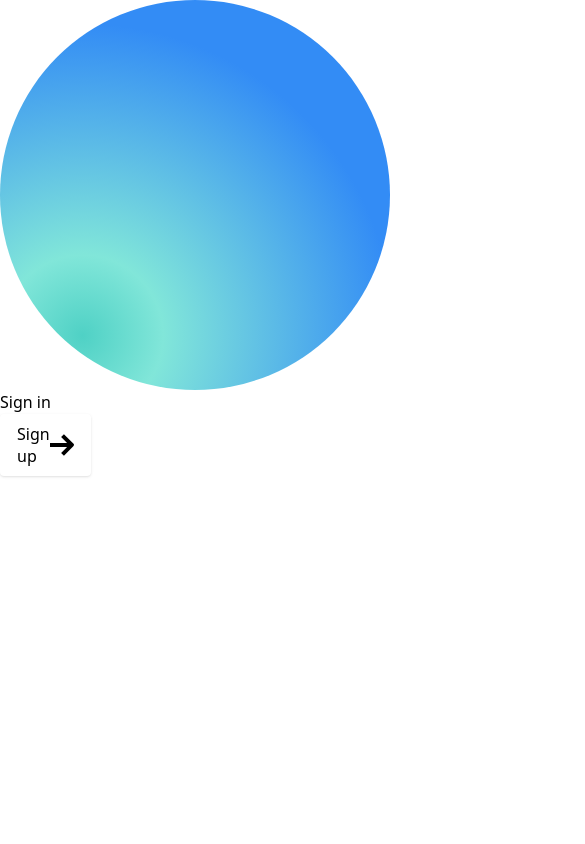
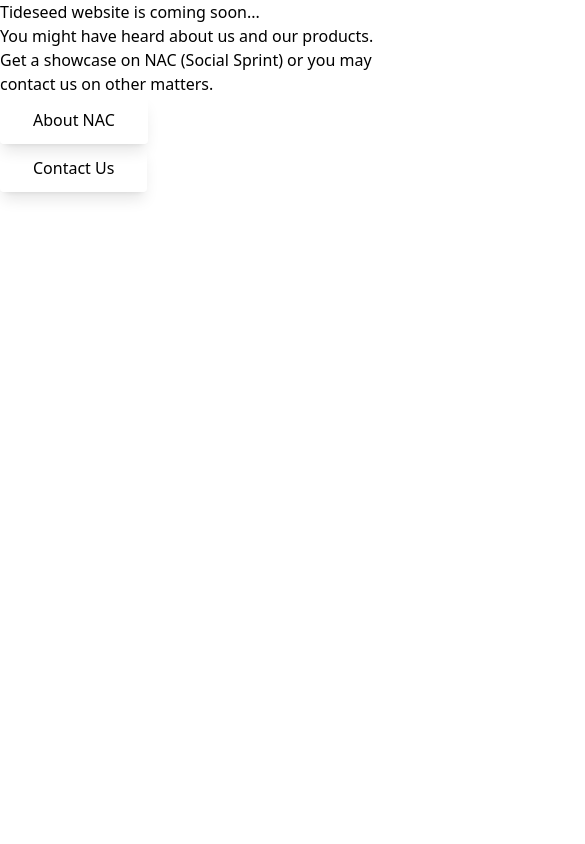
Before and after one commit to Tideseed/tdsdlanding, a React (Vite) app: page / in a window 390 px wide. Shown: the top 844 px of the page, 585 px wide, since content can reach past the window. Built offline with nearby package versions, Linux system fonts and the light colour scheme.

Commit message:
simple landing

```diff
--- a/index.html
+++ b/index.html
@@ -1,11 +1,13 @@
 <!DOCTYPE html>
 <html lang="en">
+
 <head>
   <meta charset="UTF-8" />
   <link rel="icon" type="image/svg+xml" href="/src/favicon.svg" />
   <meta name="viewport" content="width=device-width, initial-scale=1.0" />
-    <title>Vite App</title>
+  <title>Tideseed</title>
 </head>
+
 <body class="font-inter antialiased bg-white text-gray-900 tracking-tight">
   <noscript>You need to enable JavaScript to run this app.</noscript>
   <script>
@@ -18,4 +20,5 @@
   <div id="root"></div>
   <script type="module" src="/src/main.jsx"></script>
 </body>
+
 </html>
--- a/package.json
+++ b/package.json
@@ -22,6 +22,6 @@
     "postcss": "^8.4.21",
     "sass": "^1.58.0",
     "tailwindcss": "^3.2.6",
-    "vite": "^4.1.1"
+    "vite": "^4.1.4"
   }
 }
--- a/src/pages/Home.jsx
+++ b/src/pages/Home.jsx
@@ -14,24 +14,24 @@
     <div className="flex flex-col min-h-screen overflow-hidden">
 
       {/*  Site header */}
-      <Header />
+      {/* <Header /> */}
 
       {/*  Page content */}
       <main className="flex-grow">
 
         {/*  Page sections */}
         <HeroHome />
-        <FeaturesHome />
+        {/* <FeaturesHome />
         <FeaturesBlocks />
         <Testimonials />
-        <Newsletter />
+        <Newsletter /> */}
 
       </main>
 
-      <Banner />
+      {/* <Banner /> */}
 
       {/*  Site footer */}
-      <Footer />
+      {/* <Footer /> */}
 
     </div>
   );
--- a/src/partials/HeroHome.jsx
+++ b/src/partials/HeroHome.jsx
@@ -11,7 +11,7 @@
     <section className="relative">
 
       {/* Illustration behind hero content */}
-      <div className="absolute left-1/2 transform -translate-x-1/2 bottom-0 pointer-events-none" aria-hidden="true">
+      {/* <div className="absolute left-1/2 transform -translate-x-1/2 bottom-0 pointer-events-none" aria-hidden="true">
         <svg width="1360" height="578" viewBox="0 0 1360 578" xmlns="http://www.w3.org/2000/svg">
           <defs>
             <linearGradient x1="50%" y1="0%" x2="50%" y2="100%" id="illustration-01">
@@ -25,7 +25,7 @@
             <circle cx="155" cy="443" r="64" />
           </g>
         </svg>
-      </div>
+      </div> */}
 
       <div className="max-w-6xl mx-auto px-4 sm:px-6">
 
@@ -34,15 +34,15 @@
 
           {/* Section header */}
           <div className="text-center pb-12 md:pb-16">
-            <h1 className="text-5xl md:text-6xl font-extrabold leading-tighter tracking-tighter mb-4" data-aos="zoom-y-out">Make your website <span className="bg-clip-text text-transparent bg-gradient-to-r from-blue-500 to-teal-400">wonderful</span></h1>
+            <h1 className="text-5xl md:text-6xl font-extrabold leading-tighter tracking-tighter mb-4" data-aos="zoom-y-out">Tideseed website is <span className="bg-clip-text text-transparent bg-gradient-to-r from-blue-500 to-teal-400">coming soon...</span></h1>
             <div className="max-w-3xl mx-auto">
-              <p className="text-xl text-gray-600 mb-8" data-aos="zoom-y-out" data-aos-delay="150">Our landing page template works on all devices, so you only have to set it up once, and get beautiful results forever.</p>
+              <p className="text-xl text-gray-600 mb-8" data-aos="zoom-y-out" data-aos-delay="150">You might have heard about us and our products. Get a showcase on NAC (Social Sprint) or you may contact us on other matters.</p>
               <div className="max-w-xs mx-auto sm:max-w-none sm:flex sm:justify-center" data-aos="zoom-y-out" data-aos-delay="300">
                 <div>
-                  <a className="btn text-white bg-blue-600 hover:bg-blue-700 w-full mb-4 sm:w-auto sm:mb-0" href="#0">Start free trial</a>
+                  <a className="btn text-white bg-blue-500 hover:bg-blue-700 w-full mb-4 sm:w-auto sm:mb-0" href="https://nac.tideseed.com" target="_blank">About NAC</a>
                 </div>
                 <div>
-                  <a className="btn text-white bg-gray-900 hover:bg-gray-800 w-full sm:w-auto sm:ml-4" href="#0">Learn more</a>
+                  <a className="btn text-white bg-teal-400 hover:bg-white-800 w-full sm:w-auto sm:ml-4" href="https://forms.gle/3UAYWnLyxiNbDoMt8" target="_blank">Contact Us</a>
                 </div>
               </div>
             </div>
@@ -50,7 +50,7 @@
 
           {/* Hero image */}
           <div>
-            <div className="relative flex justify-center mb-8" data-aos="zoom-y-out" data-aos-delay="450">
+            {/* <div className="relative flex justify-center mb-8" data-aos="zoom-y-out" data-aos-delay="450">
               <div className="flex flex-col justify-center">
                 <img className="mx-auto" src={HeroImage} width="768" height="432" alt="Hero" />
                 <svg className="absolute inset-0 max-w-full mx-auto md:max-w-none h-auto" width="768" height="432" viewBox="0 0 768 432" xmlns="http://www.w3.org/2000/svg" xmlnsXlink="http://www.w3.org/1999/xlink">
@@ -89,14 +89,14 @@
                 </svg>
                 <span className="ml-3">Watch the full video (2 min)</span>
               </button>
-            </div>
+            </div> */}
 
             {/* Modal */}
-            <Modal id="modal" ariaLabel="modal-headline" show={videoModalOpen} handleClose={() => setVideoModalOpen(false)}>
+            {/* <Modal id="modal" ariaLabel="modal-headline" show={videoModalOpen} handleClose={() => setVideoModalOpen(false)}>
               <div className="relative pb-9/16">
                 <iframe className="absolute w-full h-full" src="https://player.vimeo.com/video/174002812" title="Video" allowFullScreen></iframe>
               </div>
-            </Modal>
+            </Modal> */}
 
           </div>
 
```
Also changed, not shown: 2 other files (tests, documents, lock files or other folders). Lines whose indentation alone changed are shown as unchanged.
